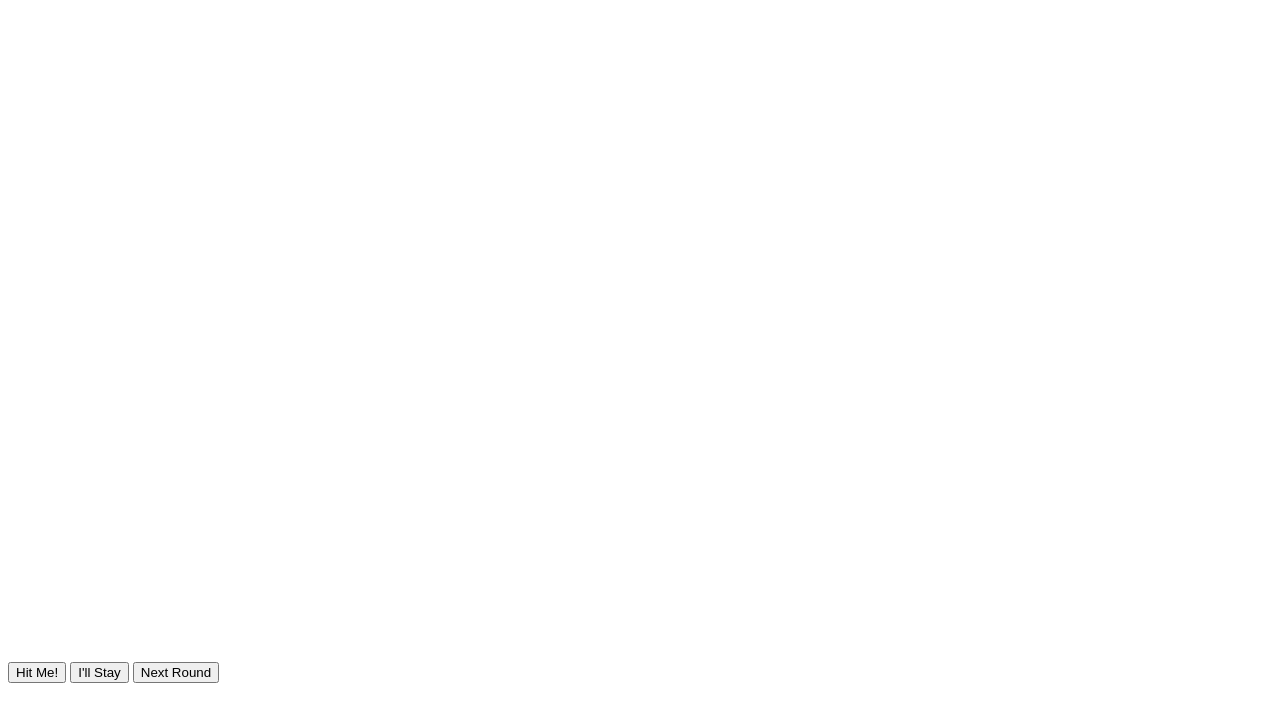
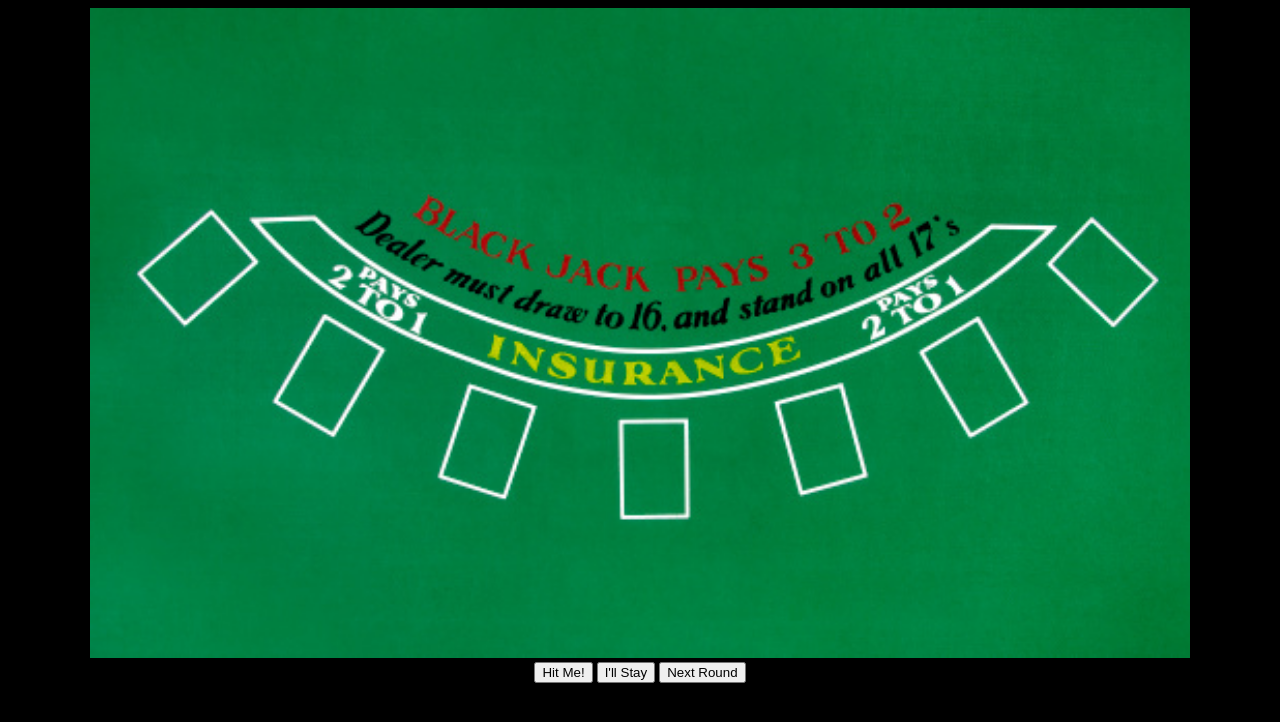
Before and after one commit to rzelazny/social-underground, a website: page public/casino.html in a window 1280 px wide. Drawn offline with Linux system fonts and the light colour scheme; files that its build step writes are made by us from their sources.

Commit message:
because we moved files, i had to make the correct changes to the js and css that are connected to those files

```diff
--- a/frontend/assests/style.css
+++ b/frontend/assets/home.css
@@ -1,12 +1,12 @@
 body {
     background-color: black;
-    /* background-image: url(./uglycarpet1.jpg); */
+    /* background-image: url(./images/uglycarpet1.jpg); */
     background-size: cover;
     text-align: center;
 }
 
 canvas {
-    background-image: url(./blackjacktable.jpg);
+    background-image: url(./images/blackjacktable.jpg);
     display: inline;
     background-size: cover;
 }
--- /dev/null
+++ b/public/assets/stylesheets/casino.css
@@ -0,0 +1,12 @@
+body {
+    background-color: black;
+    /* background-image: url(./images/uglycarpet1.jpg); */
+    background-size: cover;
+    text-align: center;
+}
+
+canvas {
+    background-image: url(./images/blackjacktable.jpg);
+    display: inline;
+    background-size: cover;
+}
--- a/public/casino.html
+++ b/public/casino.html
@@ -4,7 +4,7 @@
 <head>
     <meta charset="UTF-8">
     <meta name="viewport" content="width=device-width, initial-scale=1.0">
-    <link rel="stylesheet" href="./assests/style.css">
+    <link rel="stylesheet" href="./assets/stylesheets/casino.css">
     <title>Casino</title>
 </head>
 
```
Also changed, not shown: frontend/home.html (+1 -1 lines), frontend/assets/images/blackjacktable.jpg (renamed from frontend/assests/blackjacktable.jpg), frontend/assets/images/uglycarpet1.jpg (renamed from frontend/assests/uglycarpet1.jpg), public/assets/stylesheets/images/blackjacktable.jpg (added), public/assets/stylesheets/images/uglycarpet1.jpg (added), public/assets/stylesheets/style.css (renamed from public/stylesheets/style.css).
